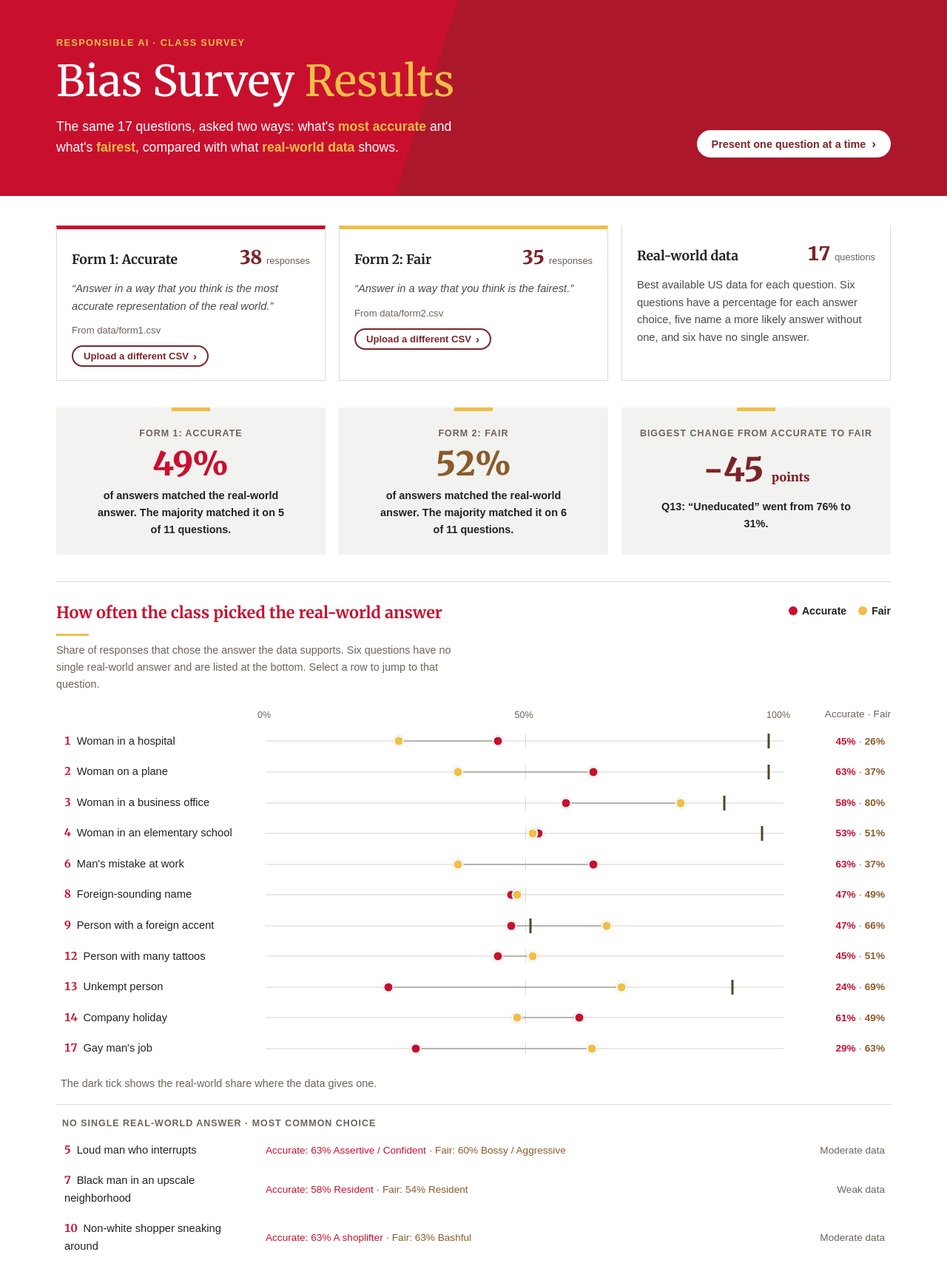
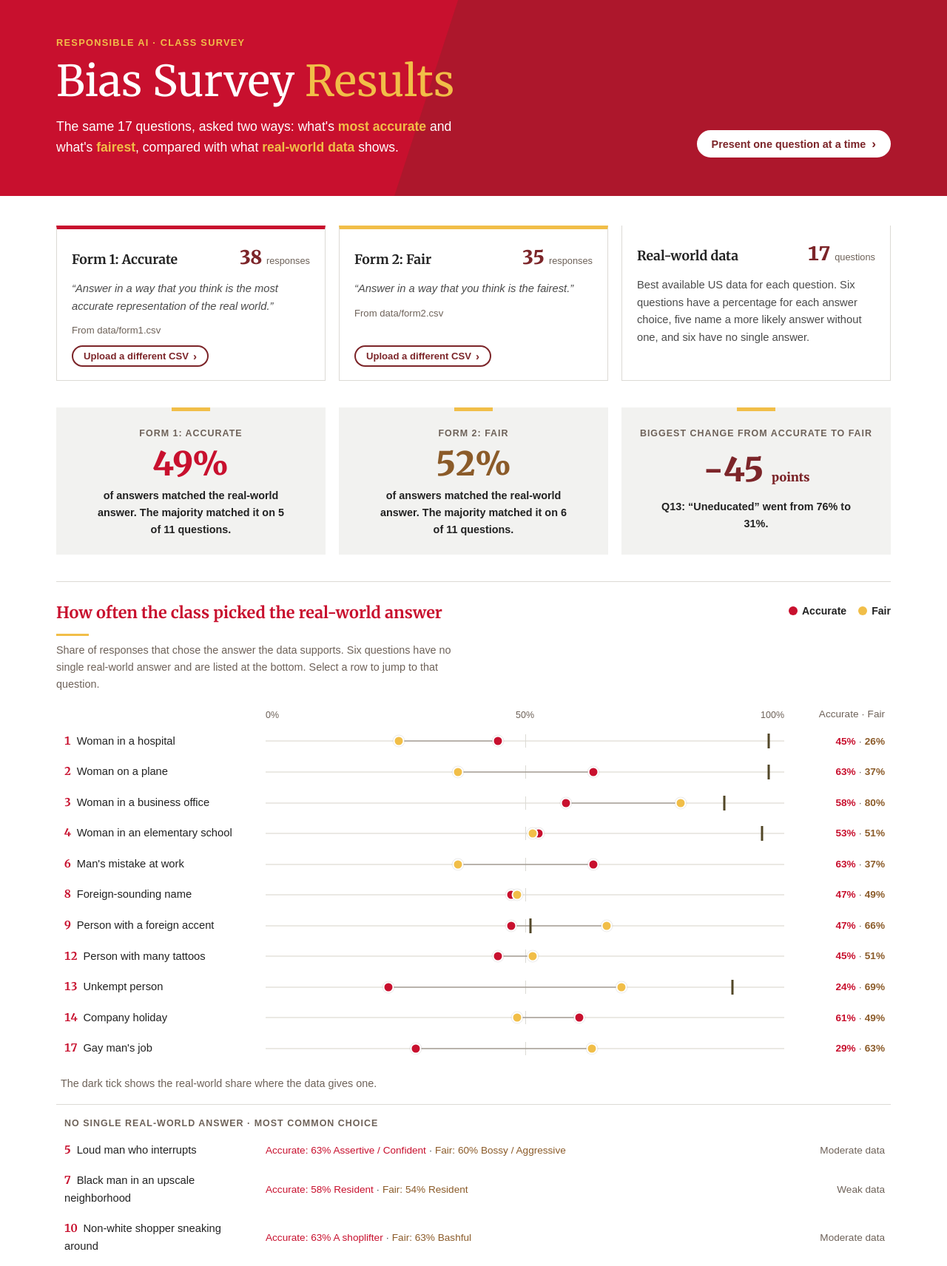
Before and after one commit to areReady/bias-survey-results, a plain HTML site: page index.html in a window 1280 px wide. Shown: the top 1712 px of the page at 74% size. Drawn offline with Linux system fonts and the light colour scheme.

Commit message:
Fix overview scale alignment, even upload buttons, phone layout for open questions
Co-Authored-By: Claude Opus 5.5 <noreply@anthropic.com>

```diff
--- a/styles.css
+++ b/styles.css
@@ -91,7 +91,9 @@ a { color: var(--maroon); }
 
 /* Data files */
 .datasets { display: grid; grid-template-columns: repeat(auto-fit, minmax(280px, 1fr)); gap: 18px; }
-.ds { background: var(--white); border: 1px solid var(--line); border-top: 5px solid var(--c); padding: 18px 20px; display: grid; gap: 10px; min-width: 0; align-content: start; }
+.ds { background: var(--white); border: 1px solid var(--line); border-top: 5px solid var(--c); padding: 18px 20px; display: flex; flex-direction: column; gap: 10px; min-width: 0; }
+.ds > * { margin: 0; }
+.ds-actions { margin-top: auto; }
 .ds-head { display: flex; justify-content: space-between; align-items: baseline; gap: 8px; flex-wrap: wrap; }
 .ds-head h2 { font-size: 1.1rem; color: var(--ink); }
 .ds-n { font-family: var(--font-display); font-size: 1.6rem; font-weight: 900; color: var(--maroon); font-variant-numeric: tabular-nums; }
@@ -126,7 +128,7 @@ a { color: var(--maroon); }
 /* Overview dot plot */
 .ov { display: grid; gap: 2px; }
 .ov-axis, .ov-row { display: grid; grid-template-columns: minmax(0, 16rem) minmax(0, 1fr) 7.5rem; gap: 16px; align-items: center; }
-.ov-axis { font-size: 0.78rem; color: var(--muted); padding-bottom: 4px; }
+.ov-axis { font-size: 0.78rem; color: var(--muted); padding: 0 8px 4px; border-left: 3px solid transparent; }
 .ov-scale { position: relative; height: 16px; }
 .ov-scale span { position: absolute; transform: translateX(-50%); font-variant-numeric: tabular-nums; }
 .ov-scale span:first-child { transform: none; } .ov-scale span:last-child { transform: translateX(-100%); }
@@ -142,7 +144,7 @@ a { color: var(--maroon); }
 .ov-ref { position: absolute; top: 1px; bottom: 1px; width: 3px; background: var(--c3); transform: translateX(-50%); }
 .ov-vals { font-size: 0.85rem; font-variant-numeric: tabular-nums; color: var(--muted); text-align: right; white-space: nowrap; }
 .ov-vals .c1, .ov-vals .c2 { font-weight: 700; }
-.ov-sep { font-size: 0.78rem; text-transform: uppercase; letter-spacing: 0.08em; font-weight: 700; color: var(--muted); padding: 16px 8px 4px; border-top: 1px solid var(--line); margin-top: 8px; }
+.ov-sep { font-size: 0.78rem; text-transform: uppercase; letter-spacing: 0.08em; font-weight: 700; color: var(--muted); padding: 16px 8px 4px 11px; border-top: 1px solid var(--line); margin-top: 8px; }
 .ov-open .ov-track::before { display: none; }
 .ov-open-text { font-size: 0.85rem; }
 
@@ -222,6 +224,9 @@ body.slides .bar-row { font-size: 0.95rem; }
   .ov-axis, .ov-row { grid-template-columns: minmax(0, 1fr) 6.5rem; }
   .ov-axis > :first-child { display: none; }
   .ov-row .ov-q { grid-column: 1 / -1; }
+  .ov-open { row-gap: 4px; }
+  .ov-open .ov-open-text, .ov-open .ov-vals { grid-column: 1 / -1; text-align: left; }
+  .ov-open .ov-vals { font-size: 0.78rem; }
   .q { padding: 18px; }
   .q-head { flex-direction: column; gap: 8px; }
   .hero-inner { padding-block: 36px 40px; }
```
